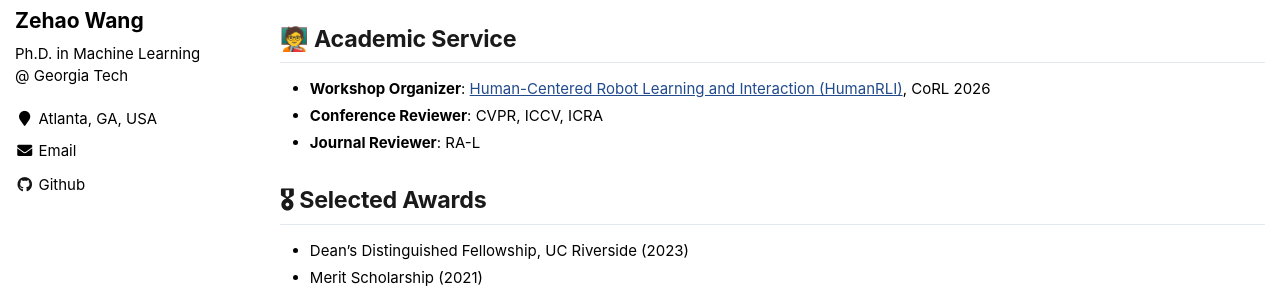
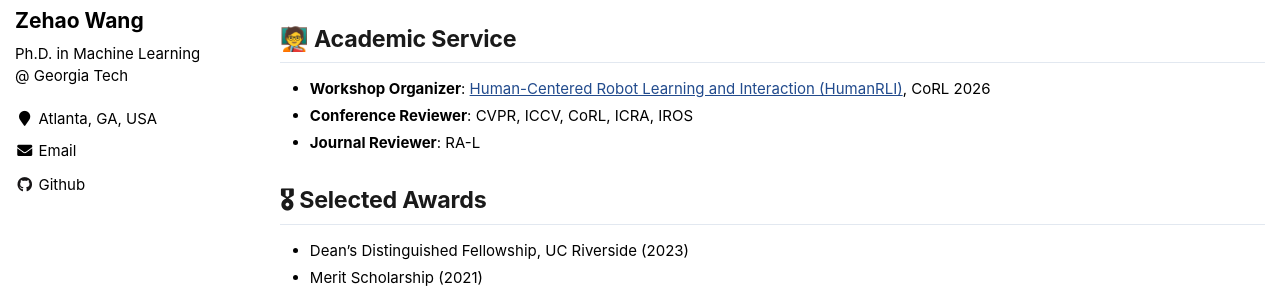
Before and after one commit to zehaowang983/zehaowang983.github.io, a Jekyll site: the page built from _pages/about.md, in a window 1280 px wide and 900 px high, scrolled down 1757 px. Shown: the part 268-564 px from the top of the window. Built offline with Jekyll 4.4.1, drawn with Linux system fonts in a browser that asks for light colours.

Commit message:
Add CoRL and IROS to reviewer list
Co-Authored-By: Claude Opus 5 (1M context) <noreply@anthropic.com>

```diff
--- a/_pages/about.md
+++ b/_pages/about.md
@@ -213,7 +213,7 @@ My research focuses on reliable, human-centered autonomy, with an emphasis on mu
 # 🧑‍🏫 Academic Service
 
 - **Workshop Organizer**: [Human-Centered Robot Learning and Interaction (HumanRLI)](https://hc-robot-learning.github.io/), CoRL 2026
-- **Conference Reviewer**: CVPR, ICCV, ICRA
+- **Conference Reviewer**: CVPR, ICCV, CoRL, ICRA, IROS
 - **Journal Reviewer**: RA-L
 
 <span class='anchor' id='awards'></span>
```
